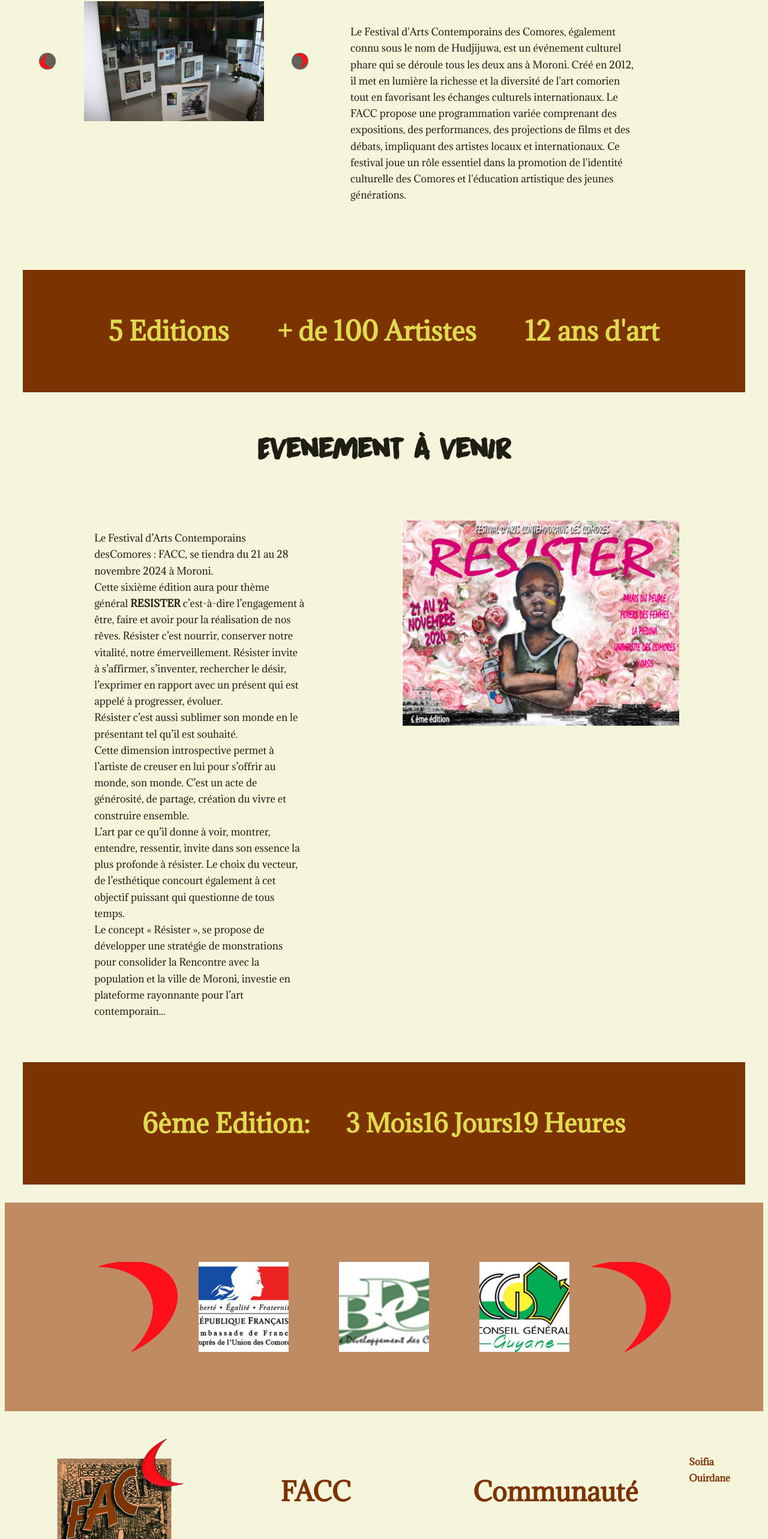
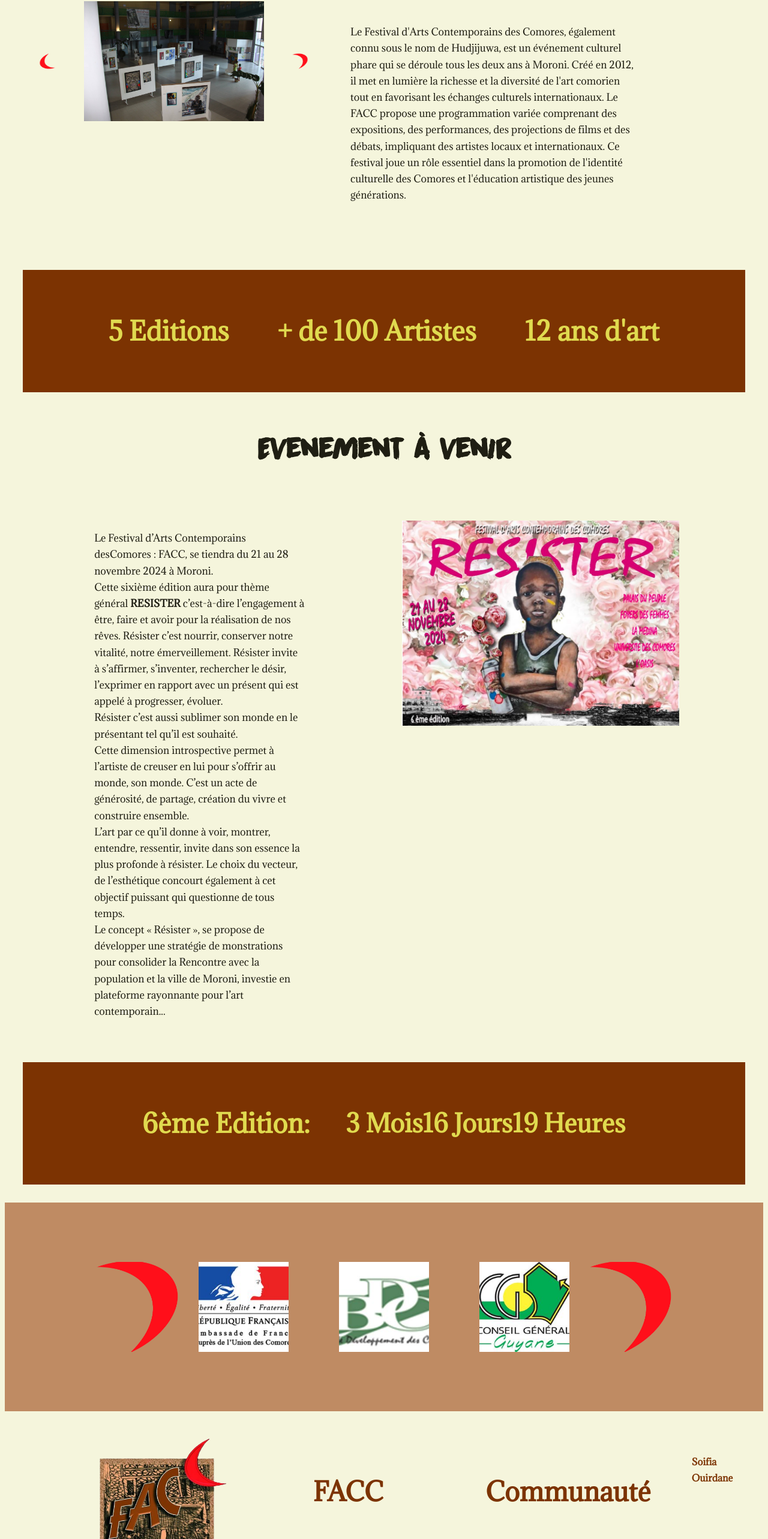
Before and after one commit to Soifiaouir/FACC, a React (Create React App) app: page / in a window 1280 px wide. Shown: the part 1748-4314 px from the top of the page at 60% size. Built offline with nearby package versions, Linux system fonts and the light colour scheme.

Commit message:
footer 29-V1

```diff
--- a/src/components/boutons/boutonE/BoutonE.css
+++ b/src/components/boutons/boutonE/BoutonE.css
@@ -10,7 +10,7 @@
     width: auto;
     text-align: center;
     box-shadow: #7C3302;
-    box-shadow: 0 4px 8px rgba(0, 0, 0, 0.4);
+    box-shadow: 0 4px 8px rgba(0, 0, 0, 0.5);
     transition: 2s;
 
   }
--- a/src/components/boutons/boutonP/BoutonP.css
+++ b/src/components/boutons/boutonP/BoutonP.css
@@ -8,11 +8,12 @@
     width: 150px;
     height: 50px;
     text-align: center;
-    box-shadow: 0 4px 8px rgba(0, 0, 0, 0.2);
+    box-shadow: 0 4px 8px rgba(0, 0, 0, 0.5);
     transition: 2s;
 
   }
 
   .boutonp:hover {
-    background-color: #BF8B63;
+    background-color: #283527;
+    color: #BF8B63 ;
   }
--- a/src/components/boutons/boutonT/BoutonT.css
+++ b/src/components/boutons/boutonT/BoutonT.css
@@ -8,11 +8,11 @@
     width: 150px;
     height: 50px;
     text-align: center;
-    box-shadow: 0 4px 8px rgba(0, 0, 0, 0.2);
+    box-shadow: 0 4px 8px rgba(0, 0, 0, 0.5);
     transition: 2s;
 
   }
-
   .boutont:hover {
-    background-color: #BF8B63;
+    background-color: #283527;
+    color: #BF8B63 ;
   }
--- a/src/components/caroussels/carousselA/CarouselA.css
+++ b/src/components/caroussels/carousselA/CarouselA.css
@@ -16,20 +16,14 @@
   width: 50px;
   height: 50px;
   cursor: pointer;
-  background: rgba(0, 0, 0, 0.5);
-  border: none;
-  border-radius: 50%;
   display: flex;
   align-items: center;
   justify-content: center;
-  color: white;
   font-size: 24px;
   transition: background 0.3s ease;
 }
 
-.arrow:hover {
-  background: rgba(0, 0, 0, 0.7);
-}
+
 
 .arrow:first-child {
   left: 5px;
@@ -55,6 +49,7 @@
   text-decoration: none;
   color: inherit;
   transition: transform 0.3s ease;
+
 }
 
 .artiste-container:hover {
@@ -63,9 +58,9 @@
 
 .artiste-image {
   height: 250px;
-  width: 100%;
+  width :300px;
   object-fit: cover;
-  border-radius: 8px;
+  object-fit: contain;
 }
 
 .artiste-name {
--- a/src/components/caroussels/carousselU/CarousselU.css
+++ b/src/components/caroussels/carousselU/CarousselU.css
@@ -26,21 +26,15 @@
   transform: translateY(-50%);
   z-index: 10;
   cursor: pointer;
-  width: 40px;
-  height: 40px;
-  background: rgba(0, 0, 0, 0.5);
-  border: none;
-  border-radius: 50%;
+  width: 55px;
+  height: 55px;
   display: flex;
   align-items: center;
   justify-content: center;
-  transition: opacity 0.3s ease, background 0.3s ease;
-  color: white;
 }
 
-.arrow:hover {
-  opacity: 1;
-  background: rgba(0, 0, 0, 0.7);
+.arrow:focus {
+  outline: none;
 }
 
 .arrow:first-of-type {
@@ -155,7 +149,6 @@
   .arrow {
     width: 28px;
     height: 28px;
-    background: rgba(0, 0, 0, 0.6);
   }
 
   .arrow:first-of-type {
@@ -212,7 +205,6 @@
 .CarousselU.mobile-always .arrow {
   width: 28px;
   height: 28px;
-  background: rgba(0, 0, 0, 0.6);
 }
 
 .CarousselU.mobile-always .arrow:first-of-type {
--- a/src/components/footer/Footer.css
+++ b/src/components/footer/Footer.css
@@ -11,9 +11,9 @@
 }
 
 .contenus {
-    width: 100%;
+    width: 65%;
     display: flex;
-    flex-direction: row;
+    flex-direction: column ;
 }
 
 .footer-logo {
@@ -38,8 +38,6 @@
 .columns {
     display: flex;
     justify-content: space-between;
-    align-items: flex-start;
-    flex: 1;
     padding: 0 20px;
 }
 
--- a/src/components/footer/Footer.jsx
+++ b/src/components/footer/Footer.jsx
@@ -11,8 +11,8 @@ const Footer = () => {
         <Link to="/" className="logo-link"><img src={Logofacc} alt='logofacc' className="Facclogo"/></Link>
       </div>
       <div className="contenus">
+
          <div className='columns'>
-
               <div className="footer-column">
                 <h3>FACC</h3>
                 <Link to="/Apropos"><p>A propos</p></Link>
@@ -23,18 +23,17 @@ const Footer = () => {
               </div>
 
               <div className="footer-column" id='mobil'>
-
                 <h3>Communauté</h3>
                   <Link to="/Artistes"><p>Artistes</p></Link>
                   <p><a href="https://www.unesco.org/creativity/en/policy-monitoring-platform/festival-dart-contemporain-des-comores#:~:text=il%20se%20veut%20d'une,des%20concerts%20et%20du%20theatre." target="_blank" rel="noopener noreferrer">UNESCO</a></p>
                   <p><a href="https://biennaledakar.org/" target="_blank" rel="noopener noreferrer">Biennale de Dakar</a></p>
                   </div>
               </div>
+         </div>
 
-            <div className="footer-signature" id='mobile'>
-                  <p><a href="www.linkedin.com/in/soifia-ouirdane-04a81a2bb">Soifia Ouirdane</a></p>
-            </div>
-          </div>
+        <div className="footer-signature" id='mobile'>
+              <p><a href="www.linkedin.com/in/soifia-ouirdane-04a81a2bb">Soifia Ouirdane</a></p>
+        </div>
 
     </footer>
   );
--- a/src/pages/2012/Edition2012.css
+++ b/src/pages/2012/Edition2012.css
@@ -68,6 +68,7 @@ ul {
   height: 300px;
   width: auto;
   max-width: 100%;
+  padding-bottom: 1%;
 }
 
 /* Styles pour les carrousels */
--- a/src/pages/2014/Edition2014.css
+++ b/src/pages/2014/Edition2014.css
@@ -20,7 +20,7 @@
     margin-right: 2%;
 }
 
-.M {
+.M, .S{
     width: 100%;
     background-color: #283527;
     height: auto;
@@ -32,7 +32,7 @@
 
 .maraine {
     color: beige;
-    width: 100%;
+    width: 95%;
     display: flex;
     flex-direction: row;
     align-items: center;
@@ -50,12 +50,6 @@
     display: flex;
     flex-direction: column;
     align-items: center;
-    height: auto;
-}
-
-.S {
-    background-color: #283527;
-    width: 100%;
     height: auto;
 }
 
--- a/src/pages/Appel/AppelCandidat.css
+++ b/src/pages/Appel/AppelCandidat.css
@@ -28,7 +28,7 @@ p {
     height: auto;
     justify-content: center;
     width: 100%;
-    padding-bottom: 1%;
+    padding:  3% ;
 }
 
 .limite {
@@ -41,7 +41,8 @@ p {
     width: 50%;
     height: auto;
     padding: 20px;
-    box-sizing: border-box;
+    border-radius: 15px;
+    box-shadow: 0 4px 8px rgba(0, 0, 0, 0.5);
 }
 
 /* Media Queries pour le responsive */
@@ -66,6 +67,6 @@ p {
     }
 
     .limite {
-        width: 100%;
+        width: 95%;
     }
 }
```
